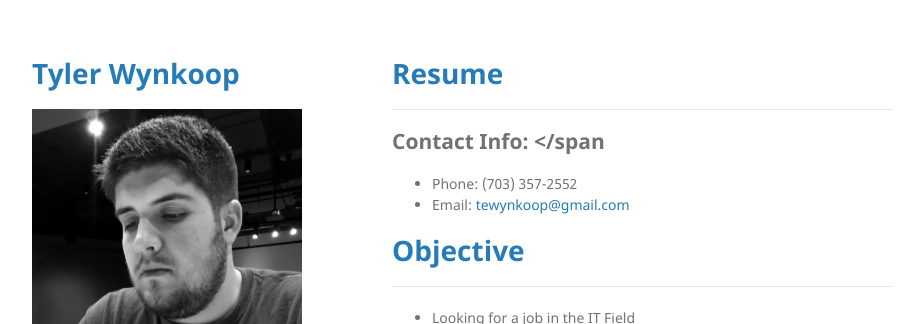
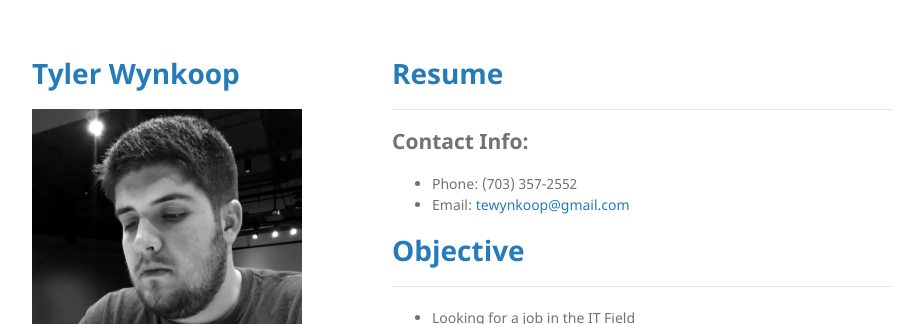
Before and after one commit to tewynkoop/TylerWynkoop, a Jekyll site: the page built from index.md, in a window 1280 px wide and 900 px high. Shown: the top 324 px of the window, without its empty margins (178-1086 px from the left). Built offline with Jekyll 4.4.1, drawn with Linux system fonts in a browser that asks for light colours; our own code applies the rules of GitHub Pages for plain Markdown files.

Commit message:
Update index.md

```diff
--- a/index.md
+++ b/index.md
@@ -5,7 +5,7 @@ layout: default
 # <span style="color:#267CB9"> Resume </span>
 -----
 
-## <span style="color:#727272"> Contact Info: </span
+## <span style="color:#727272"> Contact Info: </span>
 - Phone: (703) 357-2552
 - Email: <tewynkoop@gmail.com>
 
```
